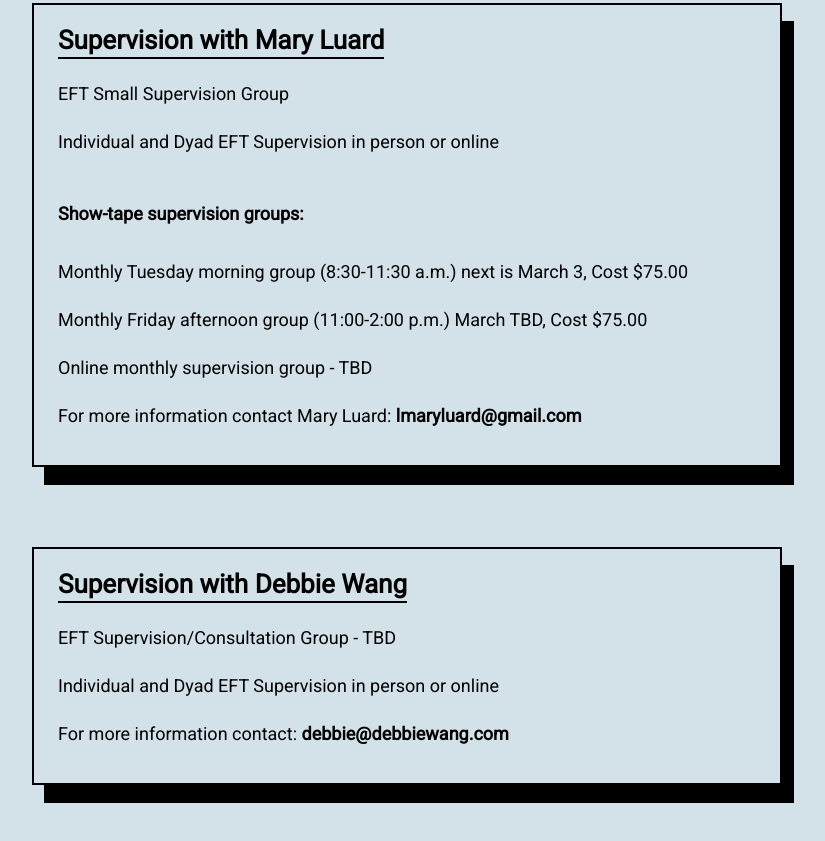
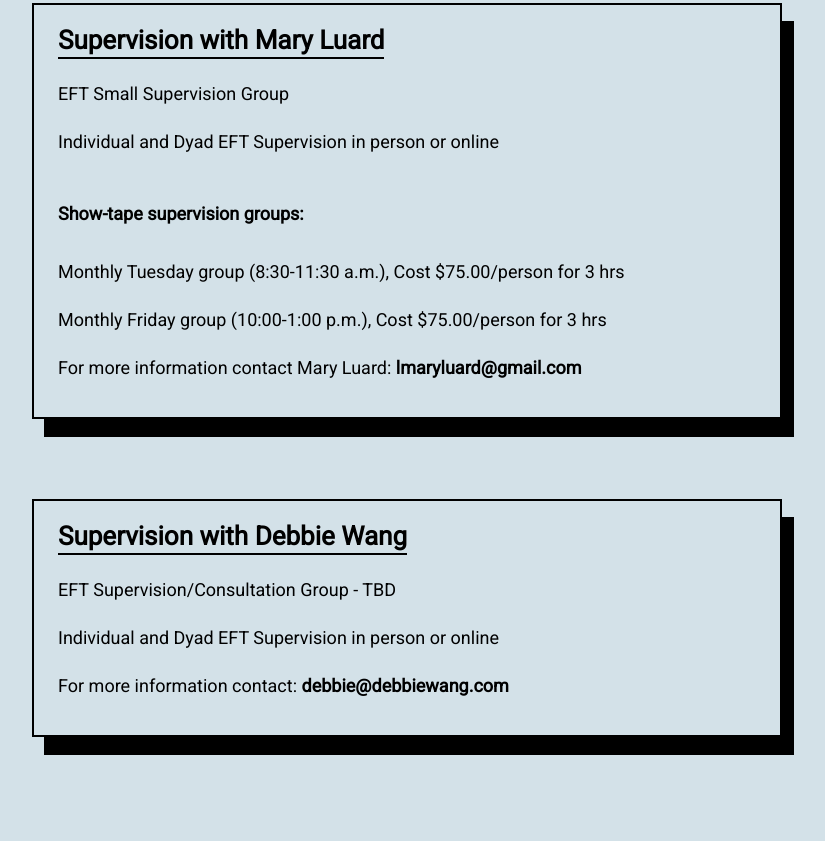
Before and after one commit to phamandrew/wreft, a website: page therapists-workshops.html in a window 1280 px wide. Shown: the part 1673-2514 px from the top of the page, without its empty margins (233-1058 px from the left). Drawn offline with nearby package versions, Linux system fonts and the light colour scheme.

Commit message:
jul32020 updates

```diff
--- a/therapists-workshops.html
+++ b/therapists-workshops.html
@@ -123,9 +123,8 @@
                 <p>EFT Small Supervision Group</p>
                 <p>Individual and Dyad EFT Supervision in person or online</p>
                 <h4>Show-tape supervision groups:</h4>
-                <p>Monthly Tuesday morning group (8:30-11:30 a.m.) next is March 3, Cost $75.00</p>
-                <p>Monthly Friday afternoon group (11:00-2:00 p.m.) March TBD, Cost $75.00</p>
-                <p>Online monthly supervision group - TBD</p>
+                <p>Monthly Tuesday group (8:30-11:30 a.m.), Cost $75.00/person for 3 hrs</p>
+                <p>Monthly Friday group (10:00-1:00 p.m.), Cost $75.00/person for 3 hrs</p>
                 <p>For more information contact Mary Luard: <a class="email-link" href="mailto:lmaryluard@gmail.com?Supervision with Mary Luard" target="_top">lmaryluard@gmail.com</a></p>
             </div>
             <div class="event">
```
Also changed, not shown: client-workshops.html (+5 -5 lines).
